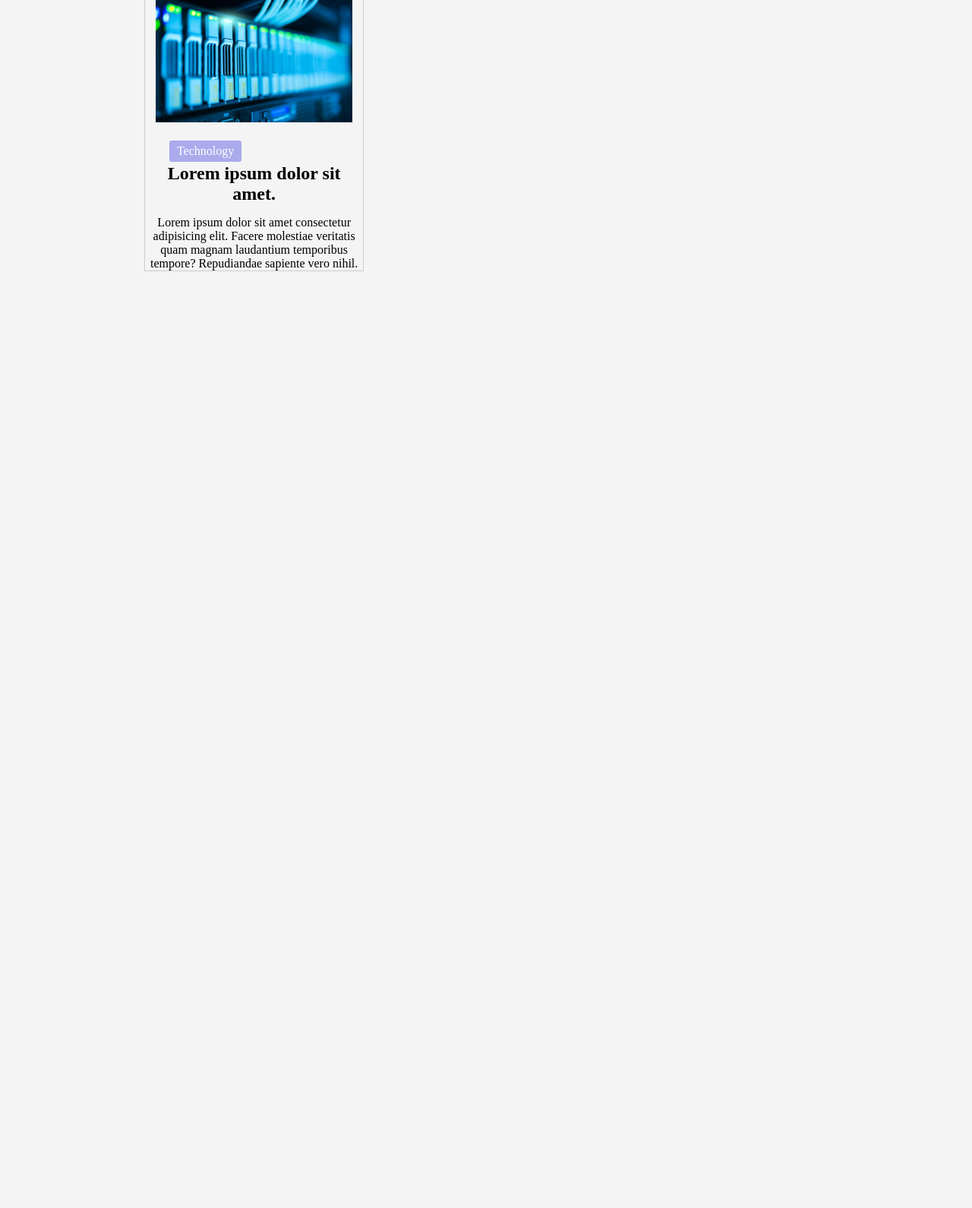
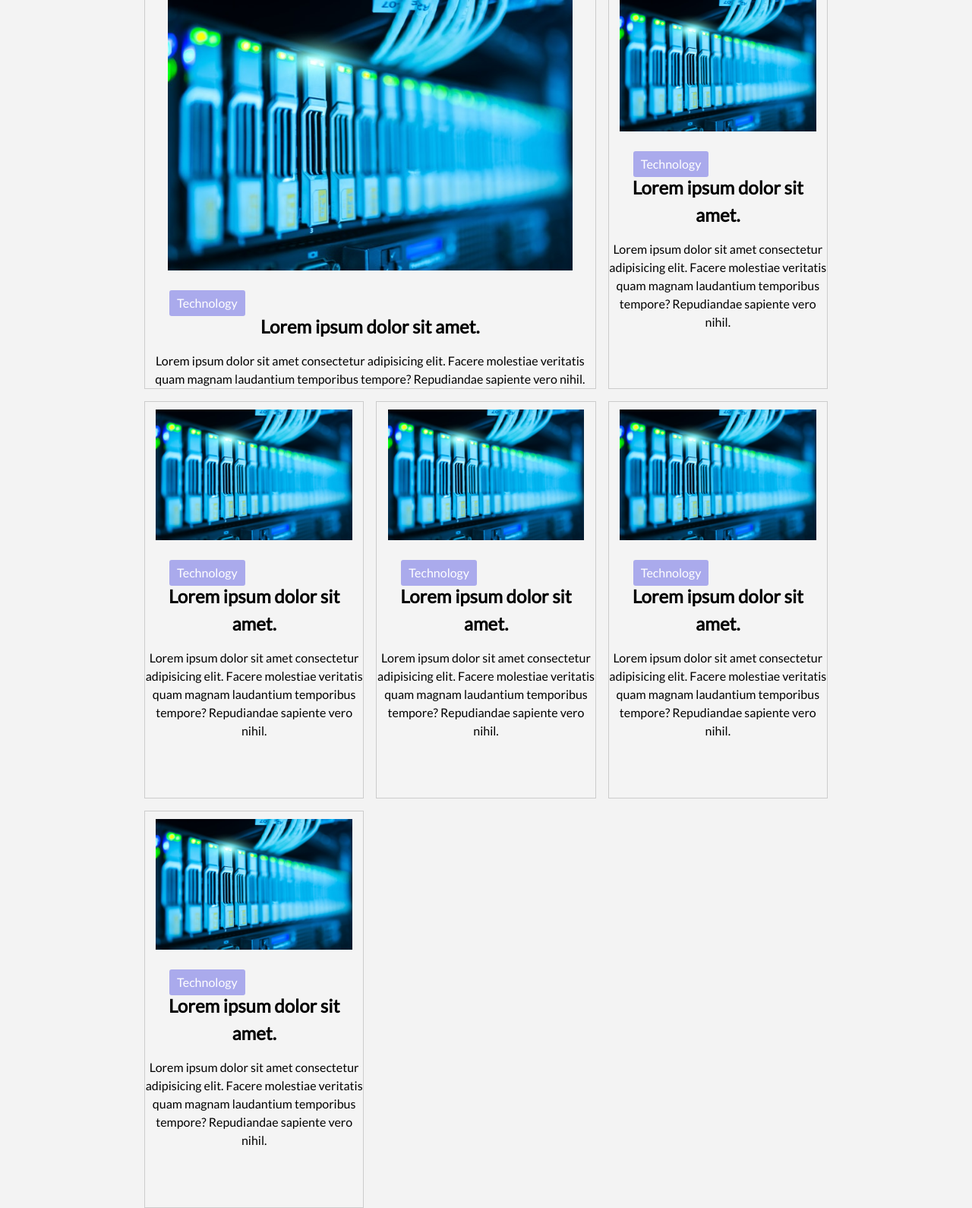
Before and after one commit to dominion-30/Learning, a plain HTML site: page newgrid_project/index.html in a window 1280 px wide. Shown: the part 659-2249 px from the top of the page at 76% size. Before the commit the page ends 1807 px from the top, so only its background shows below. Drawn offline with Linux system fonts and the light colour scheme.

Commit message:
add files

```diff
--- a/newgrid_project/CSS/style.css
+++ b/newgrid_project/CSS/style.css
@@ -1,3 +1,15 @@
+:root{
+    --primary-color:#c72727;
+    --secondary-color:#f99500;
+    --light-color:#f3f3f3;
+    --dark-color: #333;
+    --max-width: 1100px
+}
+.category{
+    --sport-color:#f99500;
+    --ent-color:#a66bbe;
+    --tech-color:#009cff;
+}
 *{
     margin: 0;
     padding: 0;
@@ -5,7 +17,9 @@
 }
 
 body{
-    background-color: #f4f4f4;
+    font-family: "Lato", sans-serif;
+    line-height: 1.5;
+    background-color: var(--light-color);
 
 }
 
@@ -140,6 +154,13 @@ a{
     position: relative;
 }
 
+.grid .news-content:first-child{
+    grid-column-start: 1;
+    grid-column-end: 3;
+    grid-row-start: 1;
+    grid-row-end: 2;
+}
+
 /* grid images */
 
 .grid .grid-img img{
--- a/newgrid_project/index.html
+++ b/newgrid_project/index.html
@@ -6,8 +6,13 @@
     <meta content="description" content="For latest update on sports news worldwide log-on to Newsgrid.com">
     <meta name="keywords" content="Newsgrid, sport, worldwide, latest, HTML, CSS, Online ">
     <link rel="stylesheet" href="https://cdnjs.cloudflare.com/ajax/libs/font-awesome/6.5.1/css/all.min.css" integrity="sha512-DTOQO9RWCH3ppGqcWaEA1BIZOC6xxalwEsw9c2QQeAIftl+Vegovlnee1c9QX4TctnWMn13TZye+giMm8e2LwA==" crossorigin="anonymous" referrerpolicy="no-referrer" />
+    <link rel="preconnect" href="https://fonts.googleapis.com">
+    <link rel="preconnect" href="https://fonts.gstatic.com" crossorigin>
+    <link href="https://fonts.googleapis.com/css2?family=Lato&family=Staatliches&display=swap" rel="stylesheet">
     <link rel="stylesheet" href="CSS/style.css">
-    <title>NewsGrid | Welcome</title>
+    <link rel="stylesheet" href="CSS/mobile.css" media="screen and (max-width:768px)">
+    <link rel="shortcut icon" type="image/x-icon" href="img/favicon.ico">
+    <title>NewsGrid | Latest News</title>
 </head>
 <body>
     <div class="container">
@@ -20,17 +25,17 @@
                     <img src="img/logo.png" alt="logo of newsgrid">
                 </div>
                 <div class="social">
-                    <a href="#"><i class="fab fa-facebook"></i></a>
-                    <a href="#"><i class="fab fa-twitter"></i></a>
-                    <a href="#"><i class="fab fa-instagram"></i></a>
-                    <a href="#"><i class="fab fa-youtube"></i></a>
+                    <a href="#" target="_blank"><i class="fab fa-facebook"></i></a>
+                    <a href="#" target="_blank"><i class="fab fa-twitter"></i></a>
+                    <a href="#" target="_blank"><i class="fab fa-instagram"></i></a>
+                    <a href="#" target="_blank"><i class="fab fa-youtube"></i></a>
 
 
 
                 </div>
                 <ul>
-                    <li><a href="#">Home</a></li>
-                    <li><a href="#">About</a></li>
+                    <li><a href="index.html" class="current">Home</a></li>
+                    <li><a href="about.html">About</a></li>
                 </ul>
             </nav>
 
@@ -64,12 +69,73 @@
                 </div>
 
 
+                <div class="news-content">
+                    <div class="grid-img">
+                        <img src="img/articles/tech1.jpg" alt="image of servers">
+                    </div>
+
+                    <a href="" class="btn text-blue">Technology</a>
+                    <h2>Lorem ipsum dolor sit amet.</h2>
+                    <p>Lorem ipsum dolor sit amet consectetur adipisicing elit. Facere molestiae veritatis quam magnam laudantium temporibus tempore? Repudiandae sapiente vero nihil.</p>
+                </div>
+
+
+                <div class="news-content">
+                    <div class="grid-img">
+                        <img src="img/articles/tech1.jpg" alt="image of servers">
+                    </div>
+
+                    <a href="" class="btn text-blue">Technology</a>
+                    <h2>Lorem ipsum dolor sit amet.</h2>
+                    <p>Lorem ipsum dolor sit amet consectetur adipisicing elit. Facere molestiae veritatis quam magnam laudantium temporibus tempore? Repudiandae sapiente vero nihil.</p>
+                </div>
+
+
+                <div class="news-content">
+                    <div class="grid-img">
+                        <img src="img/articles/tech1.jpg" alt="image of servers">
+                    </div>
+
+                    <a href="" class="btn text-blue">Technology</a>
+                    <h2>Lorem ipsum dolor sit amet.</h2>
+                    <p>Lorem ipsum dolor sit amet consectetur adipisicing elit. Facere molestiae veritatis quam magnam laudantium temporibus tempore? Repudiandae sapiente vero nihil.</p>
+                </div>
+
+
+
+                <div class="news-content">
+                    <div class="grid-img">
+                        <img src="img/articles/tech1.jpg" alt="image of servers">
+                    </div>
+
+                    <a href="" class="btn text-blue">Technology</a>
+                    <h2>Lorem ipsum dolor sit amet.</h2>
+                    <p>Lorem ipsum dolor sit amet consectetur adipisicing elit. Facere molestiae veritatis quam magnam laudantium temporibus tempore? Repudiandae sapiente vero nihil.</p>
+                </div>
+
+
+
+                <div class="news-content">
+                    <div class="grid-img">
+                        <img src="img/articles/tech1.jpg" alt="image of servers">
+                    </div>
+
+                    <a href="" class="btn text-blue">Technology</a>
+                    <h2>Lorem ipsum dolor sit amet.</h2>
+                    <p>Lorem ipsum dolor sit amet consectetur adipisicing elit. Facere molestiae veritatis quam magnam laudantium temporibus tempore? Repudiandae sapiente vero nihil.</p>
+                </div>
+
 
 
 
 
 
             </div>
+
+
+
+
+
 
         </div>
     </section>
```
Also changed, not shown: newgrid_project/CSS/mobile.css (added), newgrid_project/img/favicon.ico (added).
